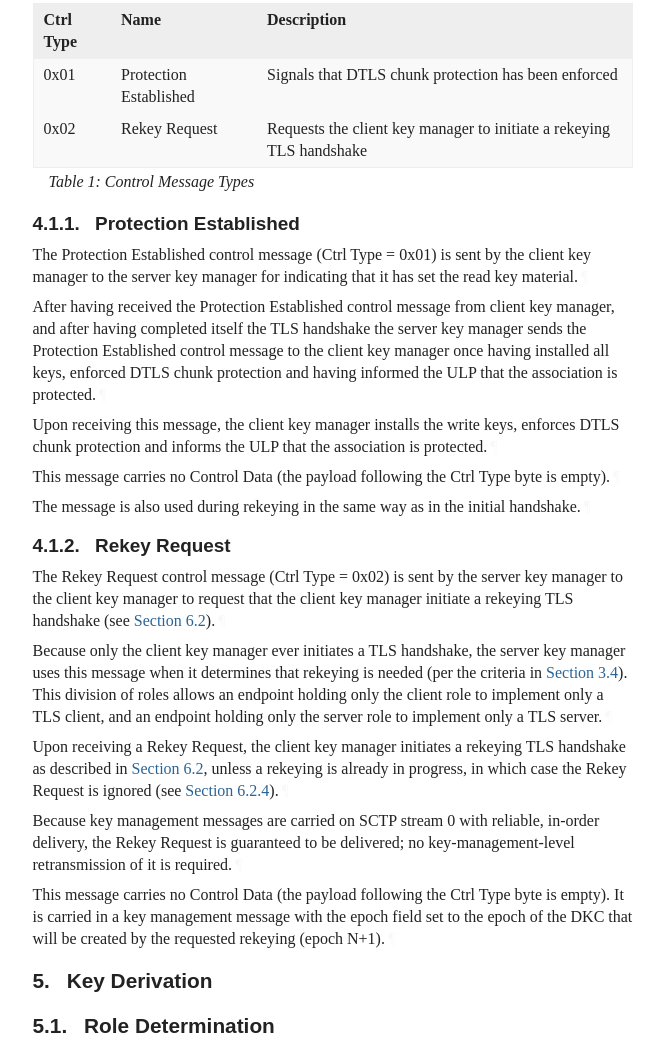
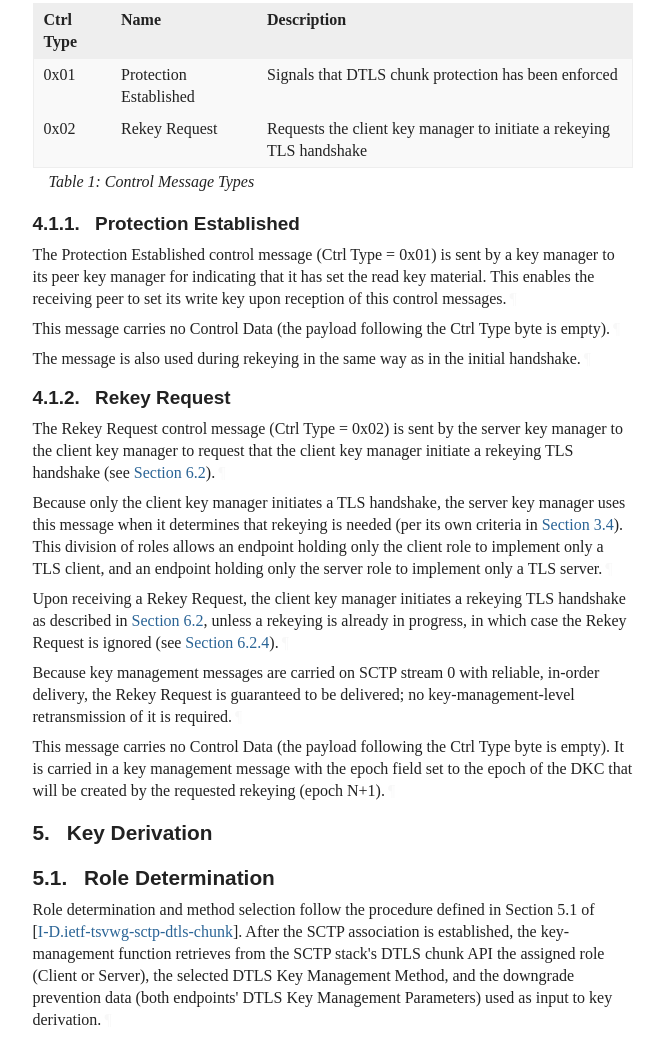
Before and after one commit to teiclap/draft-porfiri-tsvwg-sctp-dtls-handshake, a plain HTML site: page issue21/draft-porfiri-tsvwg-sctp-dtls-handshake.html in a window 1280 px wide. Shown: the part 5966-7010 px from the top of the page, without its empty margins (92-756 px from the left). Drawn offline with Linux system fonts and the light colour scheme; a web font is replaced by a local one.

Commit message:
Script updating gh-pages from cf94f45. [ci skip]

```diff
--- a/issue21/draft-porfiri-tsvwg-sctp-dtls-handshake.html
+++ b/issue21/draft-porfiri-tsvwg-sctp-dtls-handshake.html
@@ -1918,17 +1918,13 @@ control message with the following format:<a href="#section-4.1-1" class="pilcro
 <a href="#section-4.1.1" class="section-number selfRef">4.1.1. </a><a href="#name-protection-established" class="section-name selfRef">Protection Established</a>
           </h4>
 <p id="section-4.1.1-1">The Protection Established control message (Ctrl Type = 0x01) is sent
-by the client key manager to the server key manager for indicating that it has set
-the read key material.<a href="#section-4.1.1-1" class="pilcrow">¶</a></p>
-<p id="section-4.1.1-2">After having received the Protection Established control message
-from client key manager, and after having completed itself the TLS handshake
-the server key manager sends the Protection Established control message
-to the client key manager once having installed all keys, enforced DTLS chunk protection
-and having informed the ULP that the association is protected.<a href="#section-4.1.1-2" class="pilcrow">¶</a></p>
-<p id="section-4.1.1-3">Upon receiving this message, the client key manager installs the write keys,
-enforces DTLS chunk protection and informs the ULP that the association is protected.<a href="#section-4.1.1-3" class="pilcrow">¶</a></p>
-<p id="section-4.1.1-4">This message carries no Control Data (the payload following the Ctrl Type byte is empty).<a href="#section-4.1.1-4" class="pilcrow">¶</a></p>
-<p id="section-4.1.1-5">The message is also used during rekeying in the same way as in the initial handshake.<a href="#section-4.1.1-5" class="pilcrow">¶</a></p>
+by a key manager to its peer key manager for indicating that it has
+set the read key material. This enables the receiving peer to set its
+write key upon reception of this control messages.<a href="#section-4.1.1-1" class="pilcrow">¶</a></p>
+<p id="section-4.1.1-2">This message carries no Control Data (the payload following the Ctrl
+Type byte is empty).<a href="#section-4.1.1-2" class="pilcrow">¶</a></p>
+<p id="section-4.1.1-3">The message is also used during rekeying in the same way as in the
+initial handshake.<a href="#section-4.1.1-3" class="pilcrow">¶</a></p>
 </section>
 </div>
 <div id="rekey-request">
@@ -1939,9 +1935,9 @@ enforces DTLS chunk protection and informs the ULP that the association is prote
 <p id="section-4.1.2-1">The Rekey Request control message (Ctrl Type = 0x02) is sent by the
 server key manager to the client key manager to request that the client
 key manager initiate a rekeying TLS handshake (see <a href="#rekeying" class="auto internal xref">Section 6.2</a>).<a href="#section-4.1.2-1" class="pilcrow">¶</a></p>
-<p id="section-4.1.2-2">Because only the client key manager ever initiates a TLS handshake, the
+<p id="section-4.1.2-2">Because only the client key manager initiates a TLS handshake, the
 server key manager uses this message when it determines that rekeying
-is needed (per the criteria in <a href="#rekey-policy" class="auto internal xref">Section 3.4</a>).  This division of
+is needed (per its own criteria in <a href="#rekey-policy" class="auto internal xref">Section 3.4</a>).  This division of
 roles allows an endpoint holding only the client role to implement only
 a TLS client, and an endpoint holding only the server role to implement
 only a TLS server.<a href="#section-4.1.2-2" class="pilcrow">¶</a></p>
```
Also changed, not shown: issue21/draft-porfiri-tsvwg-sctp-dtls-handshake.txt (+7 -17 lines).
